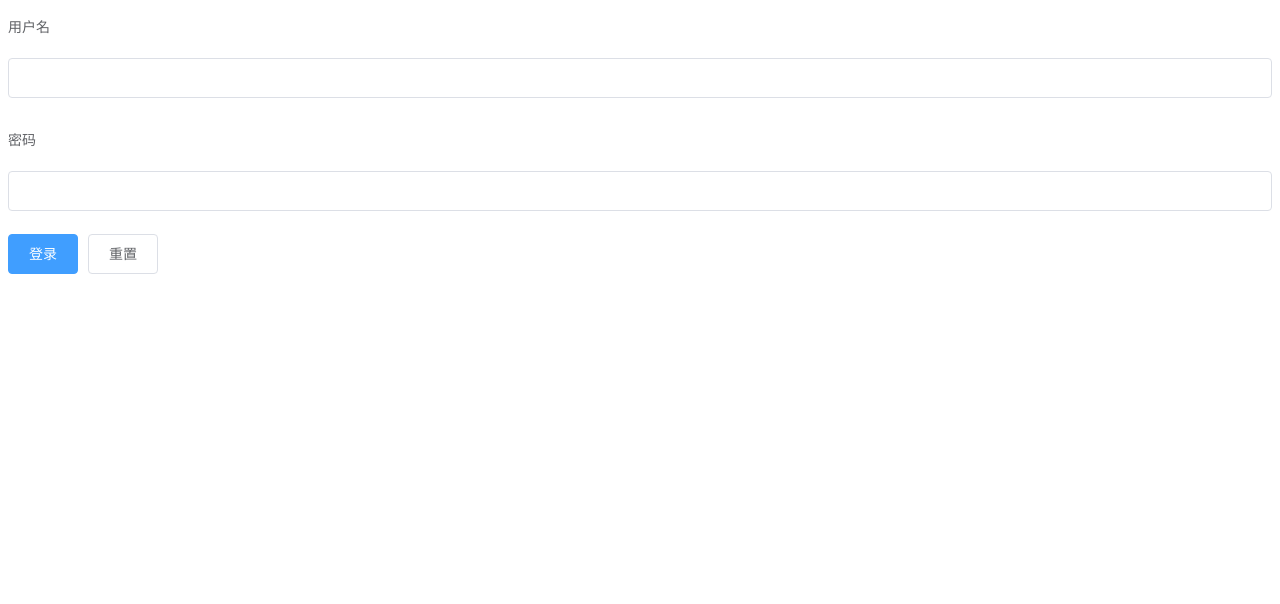
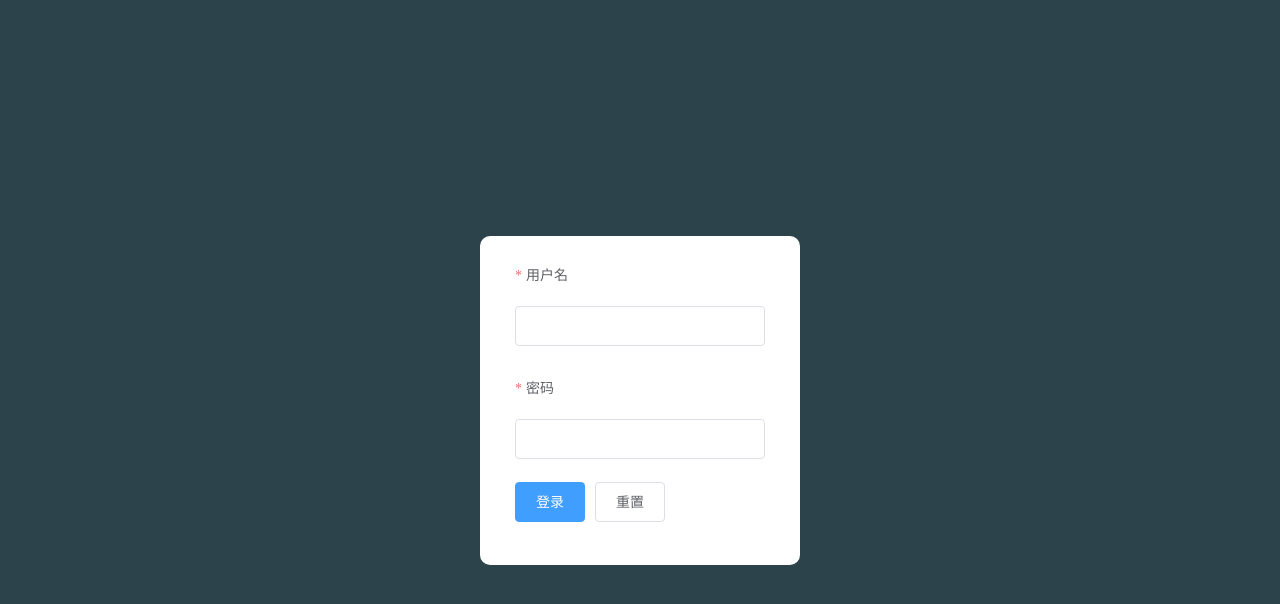
Before and after one commit to wuwenwei1109/shop_admin01, a Vue app: page /#/login in a window 1280 px wide. Shown: the top 604 px of the page. Built offline with nearby package versions, Linux system fonts and the light colour scheme.

Commit message:
02-登录功能基本完成

```diff
--- a/package.json
+++ b/package.json
@@ -11,6 +11,7 @@
     "build": "node build/build.js"
   },
   "dependencies": {
+    "axios": "^0.19.0",
     "element-ui": "^2.12.0",
     "vue": "^2.5.2",
     "vue-router": "^3.0.1"
--- a/src/App.vue
+++ b/src/App.vue
@@ -11,4 +11,7 @@ export default {
 </script>
 
 <style>
+#app {
+  height: 100%;
+}
 </style>
--- /dev/null
+++ b/src/assets/index.css
@@ -0,0 +1,7 @@
+html,
+body {
+  height: 100%;
+  width: 100%;
+  margin: 0;
+  padding: 0;
+}
--- /dev/null
+++ b/src/components/home/Home.vue
@@ -0,0 +1,13 @@
+<template>
+  <div>这是首页</div>
+</template>
+
+<script>
+export default {
+
+}
+</script>
+
+<style>
+
+</style>
--- a/src/components/login/Login.vue
+++ b/src/components/login/Login.vue
@@ -1,91 +1,115 @@
 <template>
-  <div>
+  <div class="login-wrapper">
+    <el-row type="flex" class="loginForm" justify="center" align="middle">
+      <el-col :xs="12" :sm="10" :md="8" :lg="6" :xl="4" class="login-content">
         <el-form
           label-position="top"
-      :model="ruleForm"
+          :model="loginForm"
           :rules="rules"
-      ref="ruleForm"
-      label-width="100px"
-      class="demo-ruleForm"
+          ref="loginForm"
         >
           <el-form-item label="用户名" prop="username">
-        <el-input v-model="ruleForm.username"></el-input>
+            <el-input v-model="loginForm.username"></el-input>
           </el-form-item>
           <el-form-item label="密码" prop="password">
-        <el-input v-model="ruleForm.password"></el-input>
+            <el-input type="password" v-model="loginForm.password"></el-input>
           </el-form-item>
           <el-form-item>
-        <el-button type="primary" @click="submitForm('ruleForm')">登录</el-button>
-        <el-button @click="resetForm('ruleForm')">重置</el-button>
+            <el-button type="primary" @click="submitForm">登录</el-button>
+            <el-button @click="resetForm">重置</el-button>
           </el-form-item>
         </el-form>
+      </el-col>
+    </el-row>
   </div>
 </template>
 
 <script>
+import axios from "axios";
+
 export default {
   data() {
     return {
-      ruleForm: {
-        username: '',
-        password: ''
+      loginForm: {
+        username: "",
+        password: ""
       },
       rules: {
-        name: [
-          { required: true, message: "请输入活动名称", trigger: "blur" },
-          { min: 3, max: 5, message: "长度在 3 到 5 个字符", trigger: "blur" }
-        ],
-        region: [
-          { required: true, message: "请选择活动区域", trigger: "change" }
-        ],
-        date1: [
+        username: [
+          // required 是否为必填项
+          // message 当前规则检验失败时的提示
+          // trigger 表单验证的触发时机  blur表示失去焦点时触发
+          { required: true, message: "用户名为必填项", trigger: "blur" },
           {
-            type: "date",
-            required: true,
-            message: "请选择日期",
-            trigger: "change"
+            min: 3,
+            max: 6,
+            message: "用户名长度在 3 到 6 个字符",
+            trigger: "blur"
           }
         ],
-        date2: [
+        password: [
+          { required: true, message: "密码为必填项", trigger: "blur" },
           {
-            type: "date",
-            required: true,
-            message: "请选择时间",
-            trigger: "change"
+            min: 3,
+            max: 6,
+            message: "密码长度在 3 到 6 个字符",
+            trigger: "blur"
           }
-        ],
-        type: [
-          {
-            type: "array",
-            required: true,
-            message: "请至少选择一个活动性质",
-            trigger: "change"
-          }
-        ],
-        resource: [
-          { required: true, message: "请选择活动资源", trigger: "change" }
-        ],
-        desc: [{ required: true, message: "请填写活动形式", trigger: "blur" }]
+        ]
       }
     };
   },
   methods: {
-    submitForm(formName) {
-      this.$refs[formName].validate(valid => {
+    login() {
+      axios
+        .post("http://localhost:8888/api/private/v1/login", this.loginForm)
+        .then(res => {
+          const { data, meta } = res.data;
+          console.log(data);
+          if (meta.status === 200) {
+            console.log("登录成功");
+            this.$router.push("/home");
+          } else {
+            this.$message.error(meta.msg);
+          }
+        });
+    },
+
+    submitForm() {
+      this.$refs.loginForm.validate(valid => {
+        // valid 表示是否校验成功，如果成功就为：true，失败就为：false
         if (valid) {
-          alert("submit!");
+          // alert("submit!");
+
+          // 获取用户名和密码
+          // console.log(this.loginForm);
+          this.login();
         } else {
-          console.log("error submit!!");
+          // 校验失败
           return false;
         }
       });
     },
-    resetForm(formName) {
-      this.$refs[formName].resetFields();
+    resetForm() {
+      this.$refs.loginForm.resetFields();
     }
   }
 };
 </script>
 
 <style>
+  .login-wrapper, .loginForm {
+    height: 100%;
+  }
+
+  .loginForm {
+    background-color: #2D434C;
+  }
+
+  .login-content {
+    min-width: 240px;
+    background-color: #fff;
+    padding: 20px 35px;
+    border-radius: 10px;
+  }
 </style>
--- a/src/main.js
+++ b/src/main.js
@@ -4,7 +4,10 @@ import Vue from 'vue'
 import App from './App'
 import router from './router'
 
+import '@/assets/index.css'
+
 import ElementUI from 'element-ui'
+
 import 'element-ui/lib/theme-chalk/index.css'
 
 Vue.use(ElementUI)
```
Also changed, not shown: src/router/index.js (+5 -4 lines), .eslintrc.js, 1 other file (tests, documents, lock files or other folders). Lines whose indentation alone changed are shown as unchanged.
